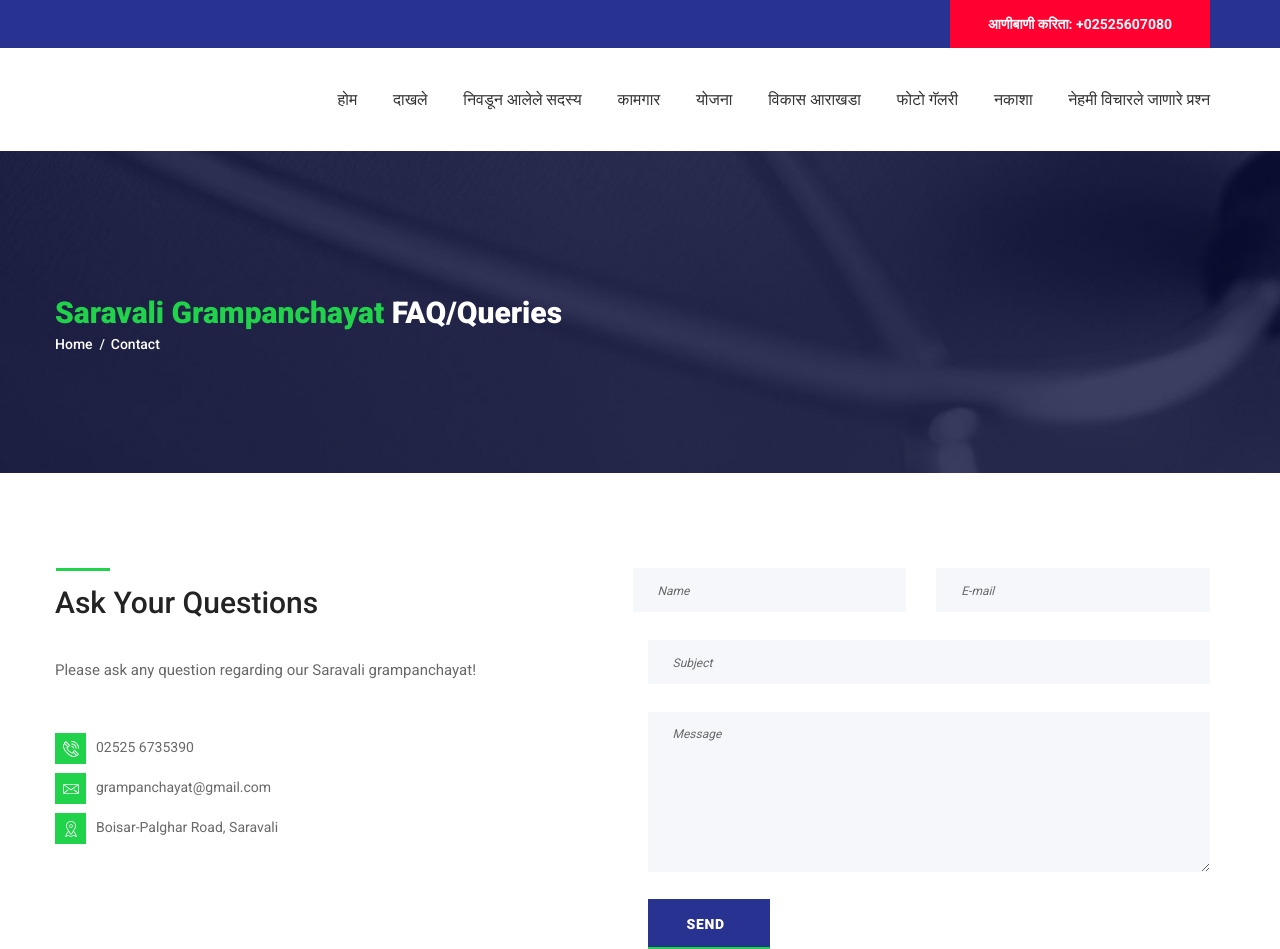
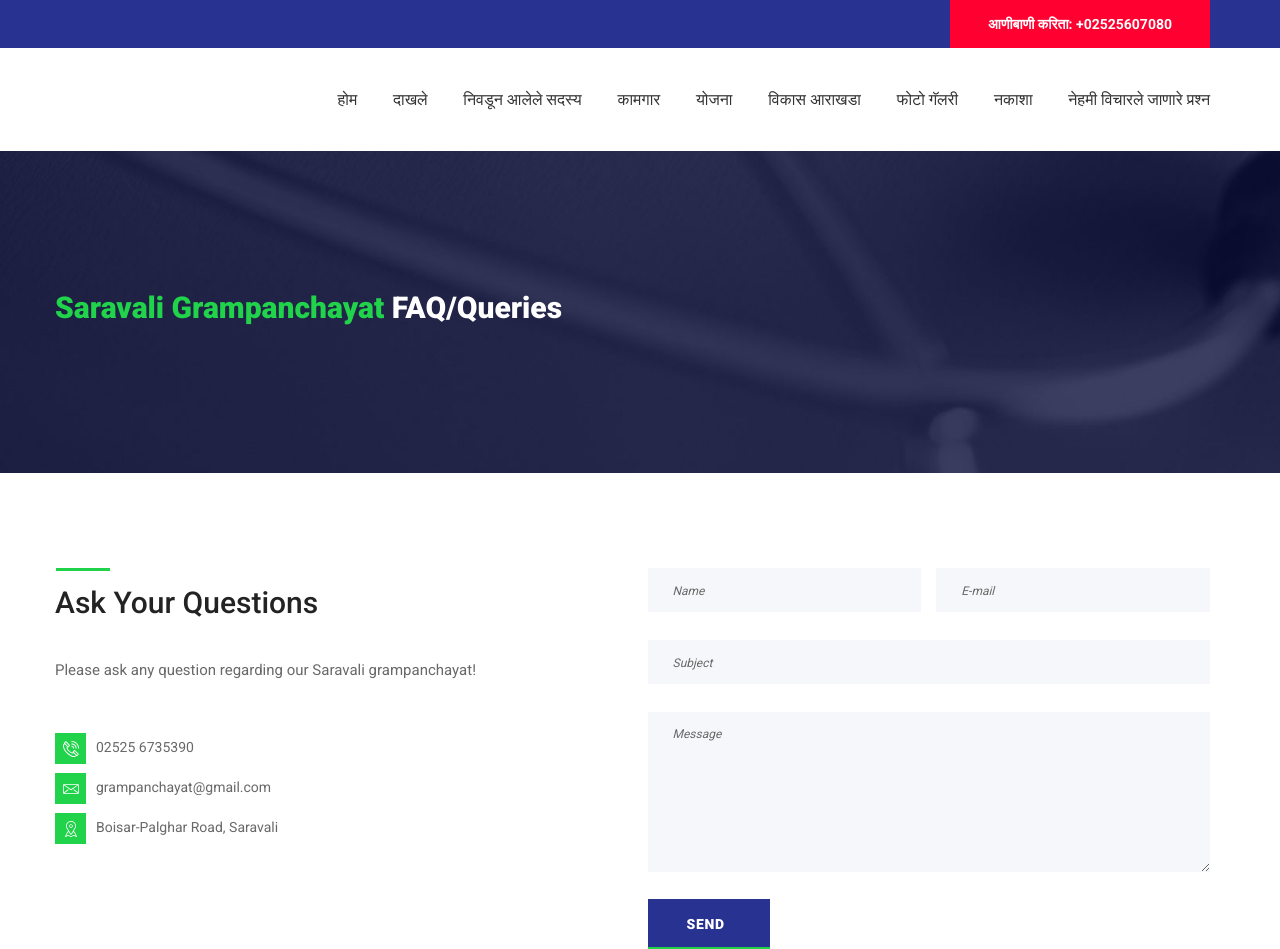
Before and after one commit to rohitpythoncoding/grampanchayat, a Django app: page /faq/ in a window 1280 px wide. Shown: the top 949 px of the page. Run offline with Django 3.2, Linux system fonts and the light colour scheme; some libraries are stand-ins or nearby versions.

Commit message:
Changed the look and feel

```diff
--- a/grampanchayatSaravali/static/styles/news.css
+++ b/grampanchayatSaravali/static/styles/news.css
@@ -673,7 +673,7 @@ section
 }
 .home_title span
 {
-	color: #c6eaeff2;
+	color: #20d34a;
 }
 .breadcrumbs
 {
--- a/grampanchayatSaravali/templates/grampanchayatSaravali/contact.html
+++ b/grampanchayatSaravali/templates/grampanchayatSaravali/contact.html
@@ -165,13 +165,13 @@
 				<div class="row">
 					<div class="col">
 						<div class="home_content">
-							<div class="home_title"><span>Saravali Grampanchayat</span> FAQ/Queries</div>
-							<div class="breadcrumbs">
+							<div class="home_title" style="height: 70px;"><span>Saravali Grampanchayat</span> FAQ/Queries</div>
+							<!--<div class="breadcrumbs">
 								<ul>
 									<li><a href="#">Home</a></li>
-									<li>Contact</li>
+									<li>FAQ</li>
 								</ul>
-							</div>
+							</div>-->
 						</div>
 					</div>
 				</div>
@@ -203,7 +203,7 @@
 					<div class="contact_form_container">
 						<form action="#" id="contact_form" class="contact_form">
 							<div class="row">
-								<div class="col-md-6 input_col">
+								<div class="col-md-6 input_col" style="padding-left: 30px;padding-right: 0px;">
 									<div class="input_container input_name"><input type="text" class="contact_input" placeholder="Name" required="required"></div>
 								</div>
 								<div class="col-md-6 input_col">
--- a/grampanchayatSaravali/templates/grampanchayatSaravali/electedMember.html
+++ b/grampanchayatSaravali/templates/grampanchayatSaravali/electedMember.html
@@ -171,7 +171,7 @@
 				<div class="row">
 					<div class="col">
 						<div class="home_content">
-							<div class="home_title"><h1><span>Elected Members of Saravali Grampanchayat</span></h1></div>
+							<div class="home_title" style="height: 70px;"><span>Saravali Grampanchayat</span> Elected Members</div>
 							<!--<div class="breadcrumbs">-->
 								<!--<ul>-->
 									<!--<li><a href="#">Home</a></li>-->
--- a/grampanchayatSaravali/templates/grampanchayatSaravali/index.html
+++ b/grampanchayatSaravali/templates/grampanchayatSaravali/index.html
@@ -38,6 +38,7 @@
 				<div class="row">
 					<div class="col">
 						<div class="top_bar_content d-flex flex-row align-items-center justify-content-start">
+
 							<!--<div class="top_bar_item">Saravali Grampanchayat</a></div>-->
 							<!--<div class="top_bar_item"><a href="#">Request an Appointment</a></div>-->
 							<div class="emergencies  d-flex flex-row align-items-center justify-content-start ml-auto">{% if request.session.lang == "en" %}For Emergencies{% else %}आणीबाणी करिता{% endif %}: +02525607080</div>
--- a/grampanchayatSaravali/templates/grampanchayatSaravali/vikasArakhada.html
+++ b/grampanchayatSaravali/templates/grampanchayatSaravali/vikasArakhada.html
@@ -171,7 +171,7 @@
 				<div class="row">
 					<div class="col">
 						<div class="home_content">
-                            <div class="home_title"><h1><span>Development Plan of Saravali Grampanchayat</span></h1></div>
+                            <div class="home_title" style="height: 70px;"><span>Saravali Grampanchayat</span> Development Plan</div>
 							<!--<div class="breadcrumbs">-->
 								<!--<ul>-->
 									<!--<li><a href="#">Home</a></li>-->
--- a/grampanchayatSaravali/templates/grampanchayatSaravali/workers.html
+++ b/grampanchayatSaravali/templates/grampanchayatSaravali/workers.html
@@ -171,9 +171,9 @@
 				<div class="row">
 					<div class="col">
 						<div class="home_content">
-							<div class="home_title"><h1><span>Workers of Saravali Grampanchayat</span></h1></div>
+							<div class="home_title" style="height: 70px;"><span>Saravali Grampanchayat</span> Workers</div>
 							<!--<div class="breadcrumbs">-->
-								<!--<ul>-->
+								<!--<ul>c6eaeff2-->
 									<!--<li><a href="#">Home</a></li>-->
 									<!--<li>News</li>-->
 								<!--</ul>-->
```
